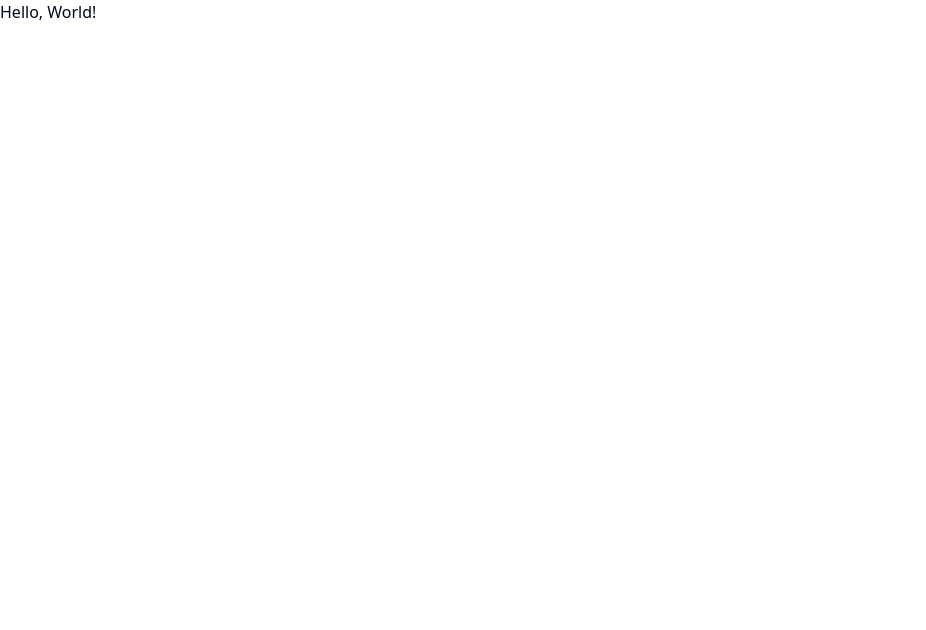
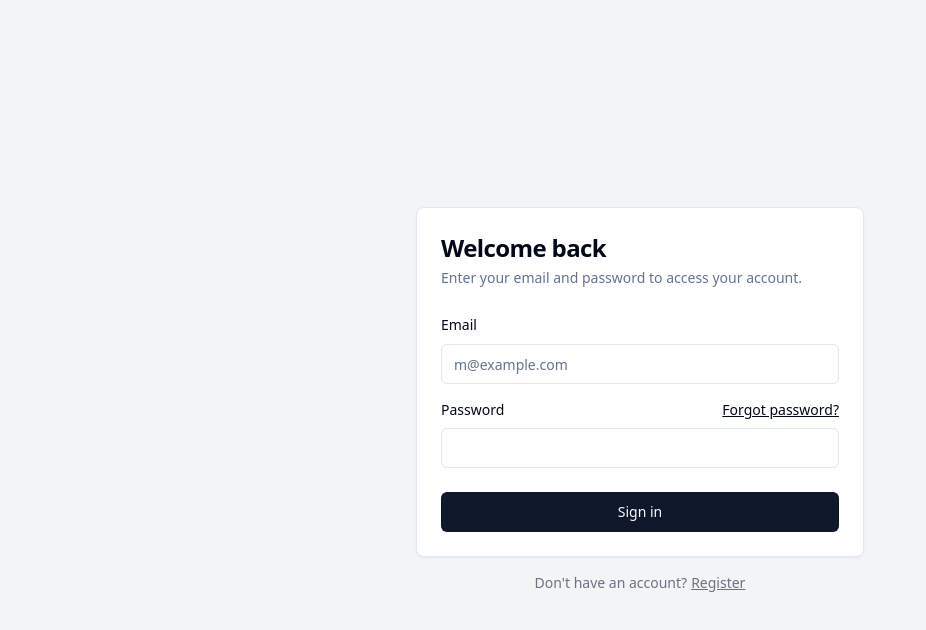
Before and after one commit to 32andrii23/blog-client, a React app: page / in a window 1280 px wide. Shown: the top 630 px of the page, without its empty margins (0-926 px from the left). Built offline with nearby package versions, Linux system fonts and the light colour scheme; the HTML template or start-up script is replaced by a standard one.

Commit message:
Add: login form markup

```diff
--- a/package.json
+++ b/package.json
@@ -10,6 +10,7 @@
     "preview": "vite preview"
   },
   "dependencies": {
+    "@radix-ui/react-label": "^2.0.2",
     "@radix-ui/react-slot": "^1.0.2",
     "@types/axios": "^0.14.0",
     "axios": "^1.6.8",
--- a/src/App.tsx
+++ b/src/App.tsx
@@ -1,10 +1,9 @@
 import '@/App.css'
+import LoginForm from '@/components/LoginForm'
 
 function App() {
   return (
-    <div>
-      Hello, World!
-    </div>
+    <LoginForm />
   )
 }
 
--- /dev/null
+++ b/src/components/LoginForm.tsx
@@ -0,0 +1,45 @@
+import { CardTitle, CardDescription, CardHeader, CardContent, CardFooter, Card } from "@/components/ui/Card"
+import { Label } from "@/components/ui/Label"
+import { Input } from "@/components/ui/Input"
+import { Button } from "@/components/ui/Button"
+
+export default function LoginForm() {
+    return (
+        <main className="flex min-h-screen w-full items-center justify-center bg-gray-100 px-4 dark:bg-gray-950">
+            <div className="w-full max-w-md space-y-4">
+                <Card>
+                    <CardHeader className="space-y-1">
+                        <CardTitle className="text-2xl font-bold">Welcome back</CardTitle>
+                        <CardDescription>Enter your email and password to access your account.</CardDescription>
+                    </CardHeader>
+                    <CardContent className="space-y-4">
+                        <div className="space-y-2">
+                            <Label htmlFor="email">Email</Label>
+                            <Input id="email" placeholder="m@example.com" required type="email" />
+                        </div>
+                        <div className="space-y-2">
+                            <div className="flex items-center justify-between">
+                                <Label htmlFor="password">Password</Label>
+                                <a className="text-sm underline" href="#">
+                                    Forgot password?
+                                </a>
+                            </div>
+                            <Input id="password" required type="password" />
+                        </div>
+                    </CardContent>
+                    <CardFooter>
+                        <Button className="w-full" type="submit">
+                            Sign in
+                        </Button>
+                    </CardFooter>
+                </Card>
+                <div className="text-center text-sm text-gray-500 dark:text-gray-400">
+                    Don't have an account?
+                    <a className="font-medium underline ml-1" href="#">
+                        Register
+                    </a>
+                </div>
+            </div>
+        </main>
+    )
+}
--- /dev/null
+++ b/src/components/ui/Card.tsx
@@ -0,0 +1,79 @@
+import * as React from "react"
+
+import { cn } from "@/lib/utils"
+
+const Card = React.forwardRef<
+  HTMLDivElement,
+  React.HTMLAttributes<HTMLDivElement>
+>(({ className, ...props }, ref) => (
+  <div
+    ref={ref}
+    className={cn(
+      "rounded-lg border bg-card text-card-foreground shadow-sm",
+      className
+    )}
+    {...props}
+  />
+))
+Card.displayName = "Card"
+
+const CardHeader = React.forwardRef<
+  HTMLDivElement,
+  React.HTMLAttributes<HTMLDivElement>
+>(({ className, ...props }, ref) => (
+  <div
+    ref={ref}
+    className={cn("flex flex-col space-y-1.5 p-6", className)}
+    {...props}
+  />
+))
+CardHeader.displayName = "CardHeader"
+
+const CardTitle = React.forwardRef<
+  HTMLParagraphElement,
+  React.HTMLAttributes<HTMLHeadingElement>
+>(({ className, ...props }, ref) => (
+  <h3
+    ref={ref}
+    className={cn(
+      "text-2xl font-semibold leading-none tracking-tight",
+      className
+    )}
+    {...props}
+  />
+))
+CardTitle.displayName = "CardTitle"
+
+const CardDescription = React.forwardRef<
+  HTMLParagraphElement,
+  React.HTMLAttributes<HTMLParagraphElement>
+>(({ className, ...props }, ref) => (
+  <p
+    ref={ref}
+    className={cn("text-sm text-muted-foreground", className)}
+    {...props}
+  />
+))
+CardDescription.displayName = "CardDescription"
+
+const CardContent = React.forwardRef<
+  HTMLDivElement,
+  React.HTMLAttributes<HTMLDivElement>
+>(({ className, ...props }, ref) => (
+  <div ref={ref} className={cn("p-6 pt-0", className)} {...props} />
+))
+CardContent.displayName = "CardContent"
+
+const CardFooter = React.forwardRef<
+  HTMLDivElement,
+  React.HTMLAttributes<HTMLDivElement>
+>(({ className, ...props }, ref) => (
+  <div
+    ref={ref}
+    className={cn("flex items-center p-6 pt-0", className)}
+    {...props}
+  />
+))
+CardFooter.displayName = "CardFooter"
+
+export { Card, CardHeader, CardFooter, CardTitle, CardDescription, CardContent }
--- /dev/null
+++ b/src/components/ui/Input.tsx
@@ -0,0 +1,25 @@
+import * as React from "react"
+
+import { cn } from "@/lib/utils"
+
+export interface InputProps
+  extends React.InputHTMLAttributes<HTMLInputElement> {}
+
+const Input = React.forwardRef<HTMLInputElement, InputProps>(
+  ({ className, type, ...props }, ref) => {
+    return (
+      <input
+        type={type}
+        className={cn(
+          "flex h-10 w-full rounded-md border border-input bg-background px-3 py-2 text-sm ring-offset-background file:border-0 file:bg-transparent file:text-sm file:font-medium placeholder:text-muted-foreground focus-visible:outline-none focus-visible:ring-2 focus-visible:ring-ring focus-visible:ring-offset-2 disabled:cursor-not-allowed disabled:opacity-50",
+          className
+        )}
+        ref={ref}
+        {...props}
+      />
+    )
+  }
+)
+Input.displayName = "Input"
+
+export { Input }
--- /dev/null
+++ b/src/components/ui/Label.tsx
@@ -0,0 +1,24 @@
+import * as React from "react"
+import * as LabelPrimitive from "@radix-ui/react-label"
+import { cva, type VariantProps } from "class-variance-authority"
+
+import { cn } from "@/lib/utils"
+
+const labelVariants = cva(
+  "text-sm font-medium leading-none peer-disabled:cursor-not-allowed peer-disabled:opacity-70"
+)
+
+const Label = React.forwardRef<
+  React.ElementRef<typeof LabelPrimitive.Root>,
+  React.ComponentPropsWithoutRef<typeof LabelPrimitive.Root> &
+    VariantProps<typeof labelVariants>
+>(({ className, ...props }, ref) => (
+  <LabelPrimitive.Root
+    ref={ref}
+    className={cn(labelVariants(), className)}
+    {...props}
+  />
+))
+Label.displayName = LabelPrimitive.Root.displayName
+
+export { Label }
```
Also changed, not shown: 1 other file (tests, documents, lock files or other folders).
